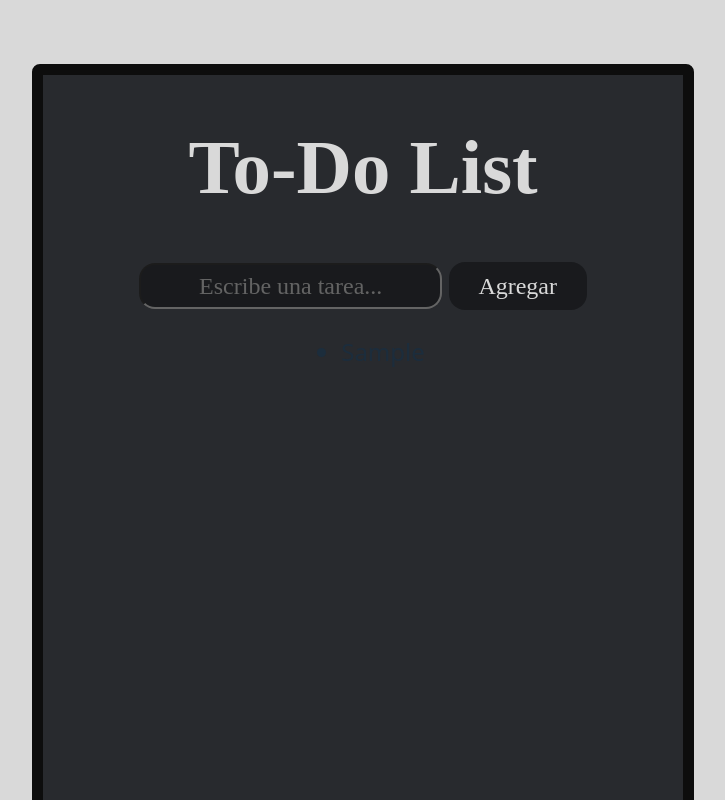
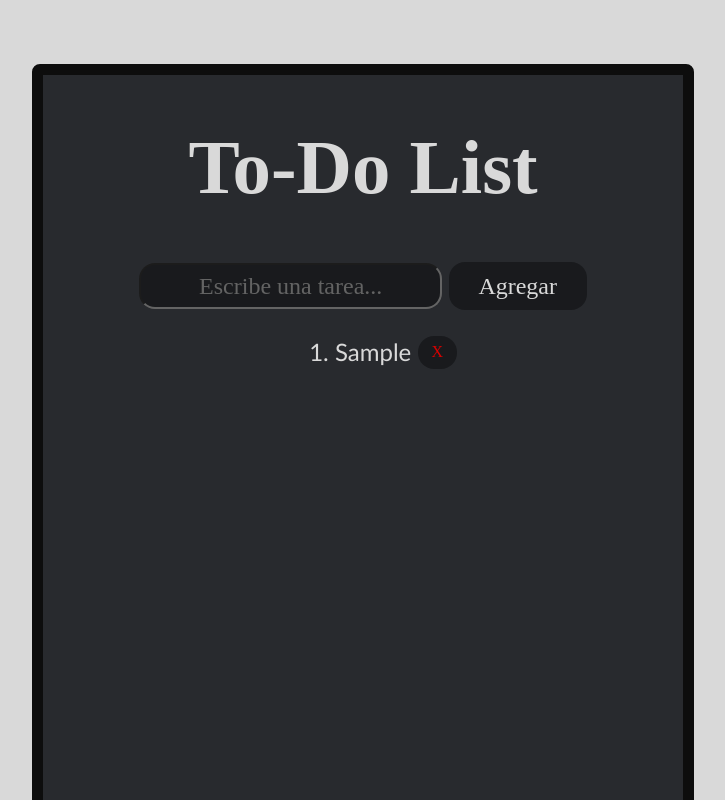
Before and after one commit to dantefxz/TodoList, a React (Vite) app: page / in a window 1280 px wide. Both pictures are taken after typing "Sample" into the empty fields and a click on the button "Agregar". Shown: the top 800 px of the page, without its empty margins (277-1002 px from the left). Built offline with nearby package versions, Linux system fonts and the light colour scheme.

Commit message:
Botón X añadido

```diff
--- a/src/App.tsx
+++ b/src/App.tsx
@@ -12,11 +12,15 @@ const App = () => {
     setLista([...lista, tarea]);
   };
 
+  const removerTarea = (indice: number) => {
+    setLista(lista.filter((_, i) => i !== indice));
+  }
+
   return (
     <div className="container">
       <h1>To-Do List</h1>
       <AgregarTarea agregarTarea={agregarTarea} />
-      <ListaTareas lista={lista} />
+      <ListaTareas lista={lista} onRemoverTarea={removerTarea} />
     </div>
   );
 }
--- a/src/components/ListaTareas.tsx
+++ b/src/components/ListaTareas.tsx
@@ -1,13 +1,18 @@
 interface ListaTareasProps {
     lista: string[];
+    onRemoverTarea: (indice:number) => void;
   }
 
-  const ListaTareas = ({ lista }: ListaTareasProps) => {
+  const ListaTareas = ({ lista, onRemoverTarea }: ListaTareasProps) => {
     return (
       <ul>
         {lista.map((tarea, index) => (
-          <li key={index}>{tarea}</li>
-        ))}
+          <li key={index}>
+            {(index + 1) + ". " + tarea}
+          <button onClick={() => onRemoverTarea(index)}>X</button>
+          </li>
+        ),
+        )}
       </ul>
     );
   }
--- a/src/components/Tareas.css
+++ b/src/components/Tareas.css
@@ -31,6 +31,32 @@ input::placeholder{
     text-align: center;
 }
 
+ul{
+    list-style-type: none;
+    color: var(--color-primary);
+    font-family:'Gill Sans', 'Gill Sans MT', Calibri, 'Trebuchet MS', sans-serif;
+}
+
+li{
+    display: flex;
+    align-items: center;
+    justify-content: center;
+    margin-bottom: 0.2rem;
+}
+
+li button{
+    color: red;
+    background-color: none;
+    font-size: 1rem;
+    padding: 0.4rem 0.8rem;
+    height: 2%;
+
+}
+
+li button:hover{
+    border-color: red;
+}
+
 .tareaTab{
     display: flex;
     justify-content: center;
```
